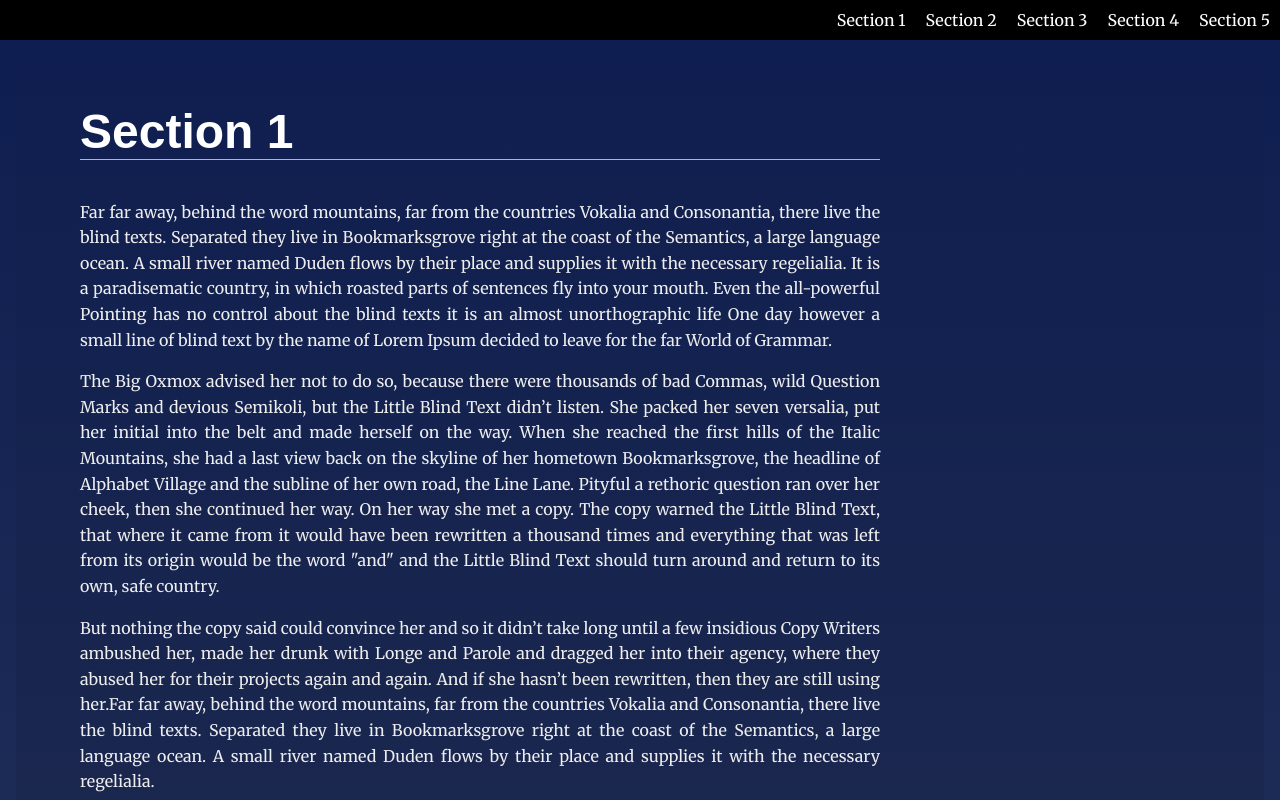
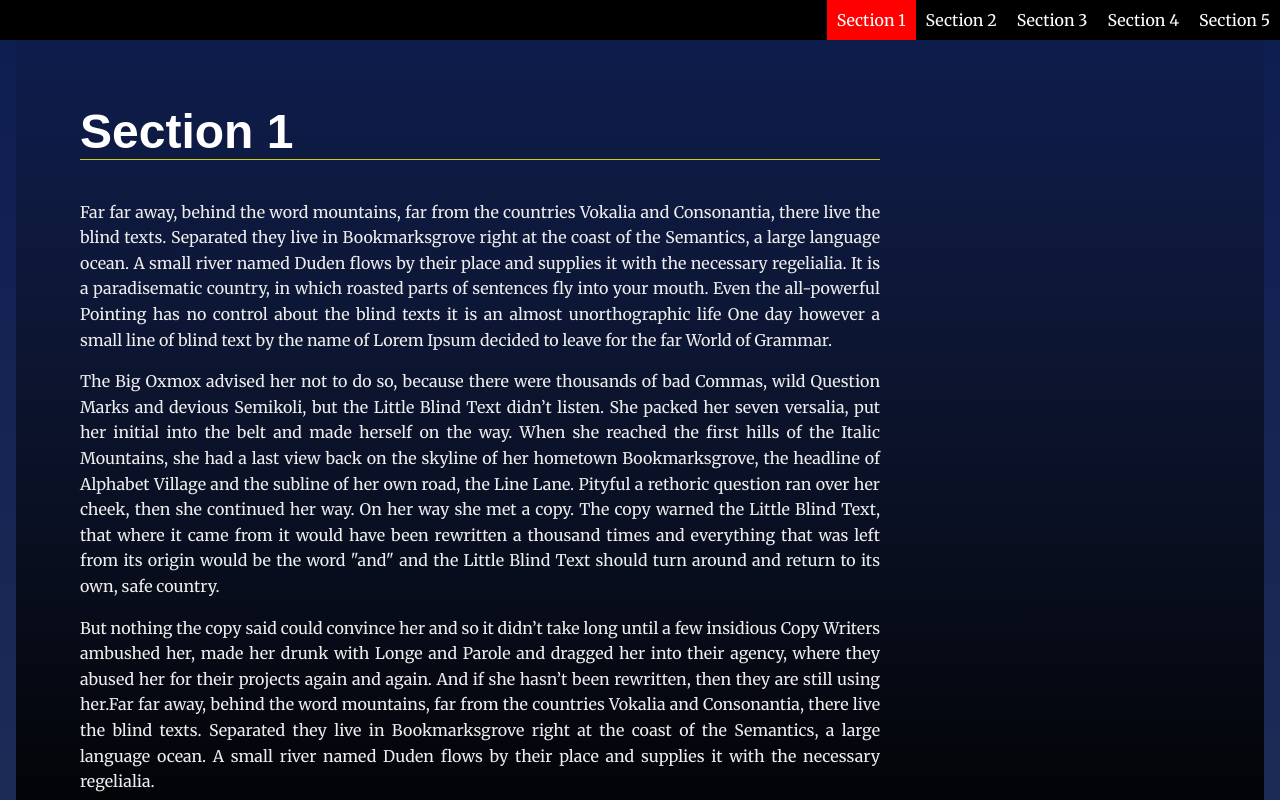
Before and after one commit to GuieMigi/Landing-Page, a plain HTML site: page index.html in a window 1280 px wide. Both pictures are taken after a click on the link "Section 1". Shown: the part 599-1399 px from the top of the page. Drawn offline with Linux system fonts and the light colour scheme.

Commit message:
feat: added jump to section functionality

```diff
--- a/css/style.css
+++ b/css/style.css
@@ -59,6 +59,10 @@ section {
     display: inline-block;
 }
 
+li {
+    padding: 10px;
+}
+
 .page-header {
     background: #fff;
     position: fixed;
@@ -94,5 +98,9 @@ section:nth-of-type(even) .article-container {
 /* Active section styling. This method is used from the Udacity Landing Page starter code */
 section.active {
     background: rgb(0, 0, 0);
-    background: linear-gradient(0deg, rgba(0, 0, 0, 0.1) 0%, rgba(0, 0, 0, 0) 100%);
+    background: linear-gradient(0deg, rgba(0, 0, 0, 1) 0%, rgba(0, 0, 0, 0) 100%);
 }
+
+.active-button {
+    background: red;
+}
--- a/js/script.js
+++ b/js/script.js
@@ -26,15 +26,25 @@
 
 const pageSections = document.querySelectorAll("section");
 const navbar = document.getElementById("navbar-list");
+let currentItem = "";
 
+// Generates the navbar items based on the available items
 function generateNavbar() {
-    let fragment = document.createDocumentFragment();
+    const fragment = document.createDocumentFragment();
 
     for (let i = 1; i <= pageSections.length; i++){
         const listItem = document.createElement("li");
-        listItem.innerHTML = `<a href="#section${[i]}" style="color: white; text-decoration: none;">Section ${[i]}</a>`;
+        listItem.innerHTML = `<a id="button${[i]}" href="#section${[i]}" style="color: white; text-decoration: none;">Section ${[i]}</a>`;
         fragment.appendChild(listItem);
-        listItem.style.cssText = "padding: 10px";
+        currentItem = listItem.id;
+        console.log(currentItem);
+        listItem.addEventListener("click", function() {
+            if (currentItem == listItem.id){
+                listItem.classList.add("active-button");
+            } else {
+                listItem.classList.remove("active-button");
+            }
+        })
     }
 
     navbar.appendChild(fragment);
```
